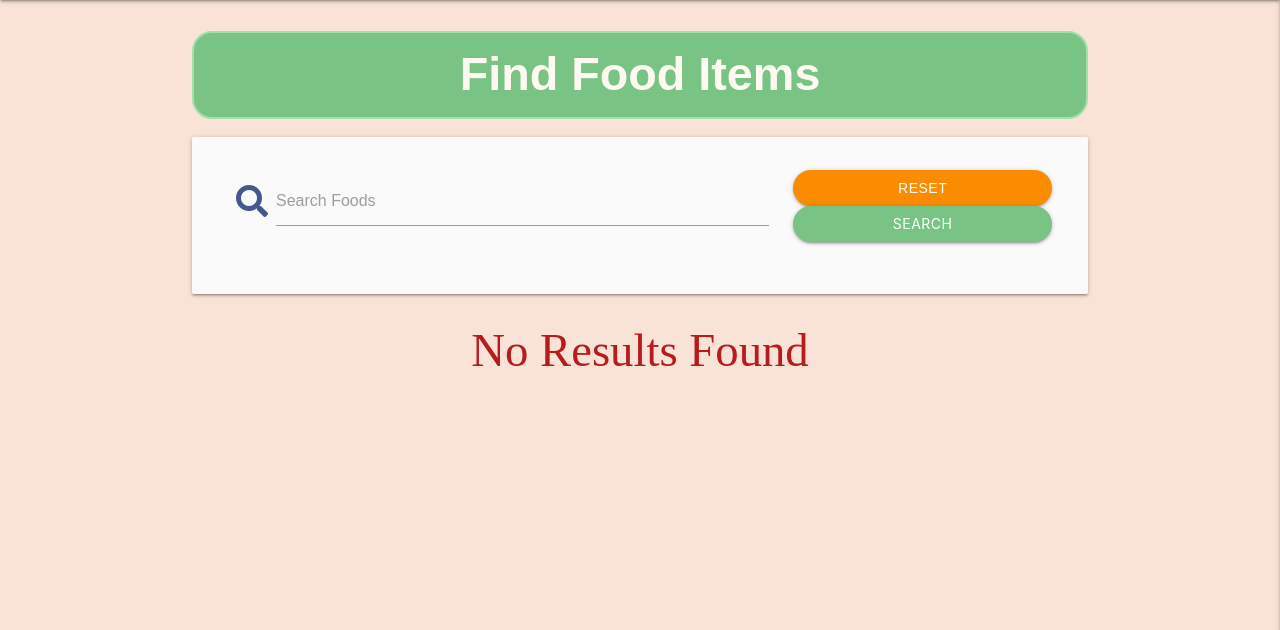
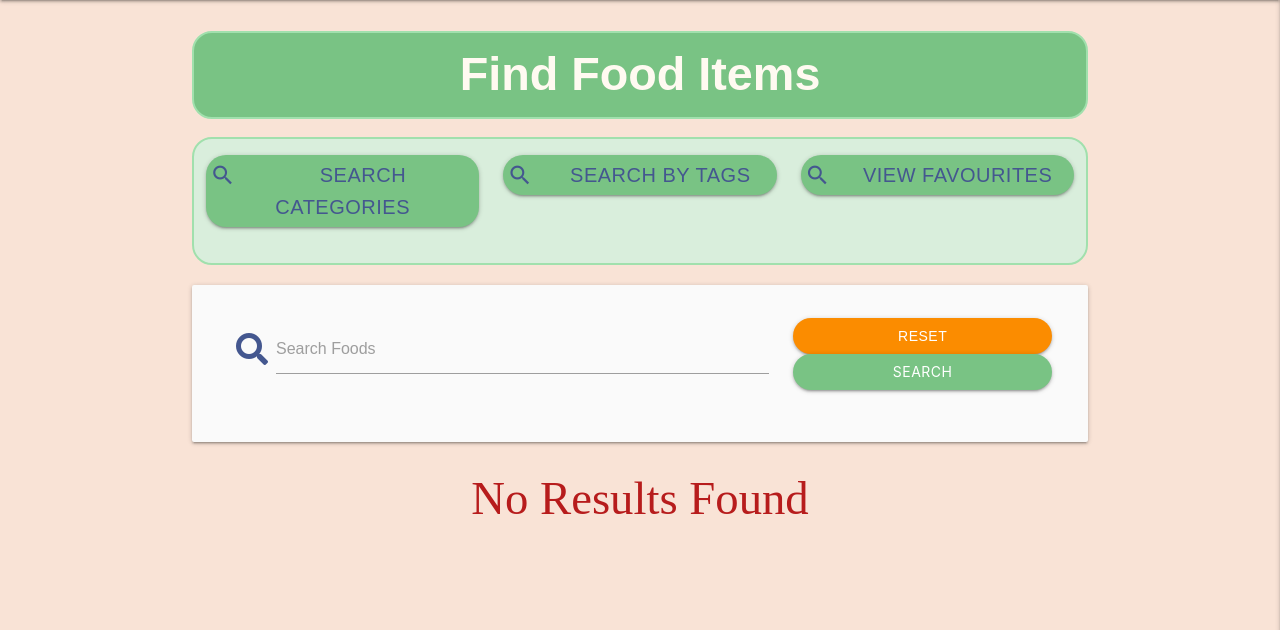
Before and after one commit to KelvenH/CarbSum, a Flask app: page /find_foods in a window 1280 px wide. Shown: the part 126-756 px from the top of the page. Run offline with Flask 2, Linux system fonts and the light colour scheme; data that the repository does not hold is empty; some libraries are stand-ins or nearby versions; some web fonts are replaced.

Commit message:
created function to view food card, added url link to find_foods html and started basic stlying of food card

```diff
--- a/app.py
+++ b/app.py
@@ -132,7 +132,10 @@ def find_foods():
 
 
 # View Food Card
-
+@app.route("/user_view_food/<food_id>")
+def user_view_food(food_id):
+    food = mongo.db.foods.find_one({"_id": ObjectId(food_id)})
+    return render_template("food_card.html", food=food)
 
 # Create New Food Variant (Private)
 
--- a/static/css/style.css
+++ b/static/css/style.css
@@ -146,6 +146,20 @@ border: solid 2px var(--off_white);
     border-radius: 20px;
     padding-left:-20px;
     text-align:center;
+}
+
+/*-- override button styling to allow text wrap for longer text --*/
+
+.long-txt {
+    height: auto;
+    min-height: 2rem;
+    line-height: 2rem;
+    padding: 0.5vh;
+    position:relative;
+}
+
+.long-txt>i {
+    vertical-align: text-bottom;
 }
 
 #disabled-txt {
--- a/templates/find_foods.html
+++ b/templates/find_foods.html
@@ -2,6 +2,27 @@
 {% block content %}
 
 <h3 class="center-align title-txt filled-box">Find Food Items</h3>
+
+<div class="row outline-box s12" id="find-food-top-pane">
+
+    <div class="row">
+        <div class="col s12 m4">
+            <a href=""class="waves-effect waves-light btn-large med-label btn-green long-txt"><i
+                    class="material-icons left icon">search</i>Search Categories</a>
+        </div>
+
+        <div class="col s12 m4">
+            <a href=""class="waves-effect waves-light btn-large med-label btn-green long-txt"><i
+                    class="material-icons left icon">search</i>Search By Tags</a>
+        </div>
+
+        <div class="col s12 m4">
+            <a href=""class="waves-effect waves-light btn-large med-label btn-green long-txt"><i
+                    class="material-icons left icon">search</i>View Favourites</a>
+        </div>
+
+    </div> <!--close row-->
+</div> <!-- close top pane-->
 
 
 <div class="row card-panel grey lighten-5">
@@ -24,12 +45,11 @@
 {% if foods|length > 0 %}
     {% for food in foods %}
     <div id="find-food-user" class="row">
-        <div id="find-food-title" class="col s6 large-label right-align">{{ food.food_title }}</div>
-        <div id="find-food-subtitle" class="col s6 large-label left-align">{{ food.food_subtitle }}</div>
+        <a href="{{ url_for('user_view_food', food_id=food._id) }}">
+            <div id="find-food-title" class="col s6 large-label right-align">{{ food.food_title }}</div>
+            <div id="find-food-subtitle" class="col s6 large-label left-align">{{ food.food_subtitle }}</div>
+        </a>
     </div>
-
-
-
 
     {% endfor %}
 
--- a/templates/food_card.html
+++ b/templates/food_card.html
@@ -3,7 +3,7 @@
 
 <h3 class="center-align title-txt filled-box">Food Card</h3>
 
-{% for food in foods %}
+
 <h3>Food Title</h3>
 <div>Image</div>
 <div>Carbs</div>
@@ -19,8 +19,8 @@
 <div>Create New Variant</div>
 
 
+{% for food in foods %}
 
-
-
+{% endfor %}
 
 {% endblock %}
```
